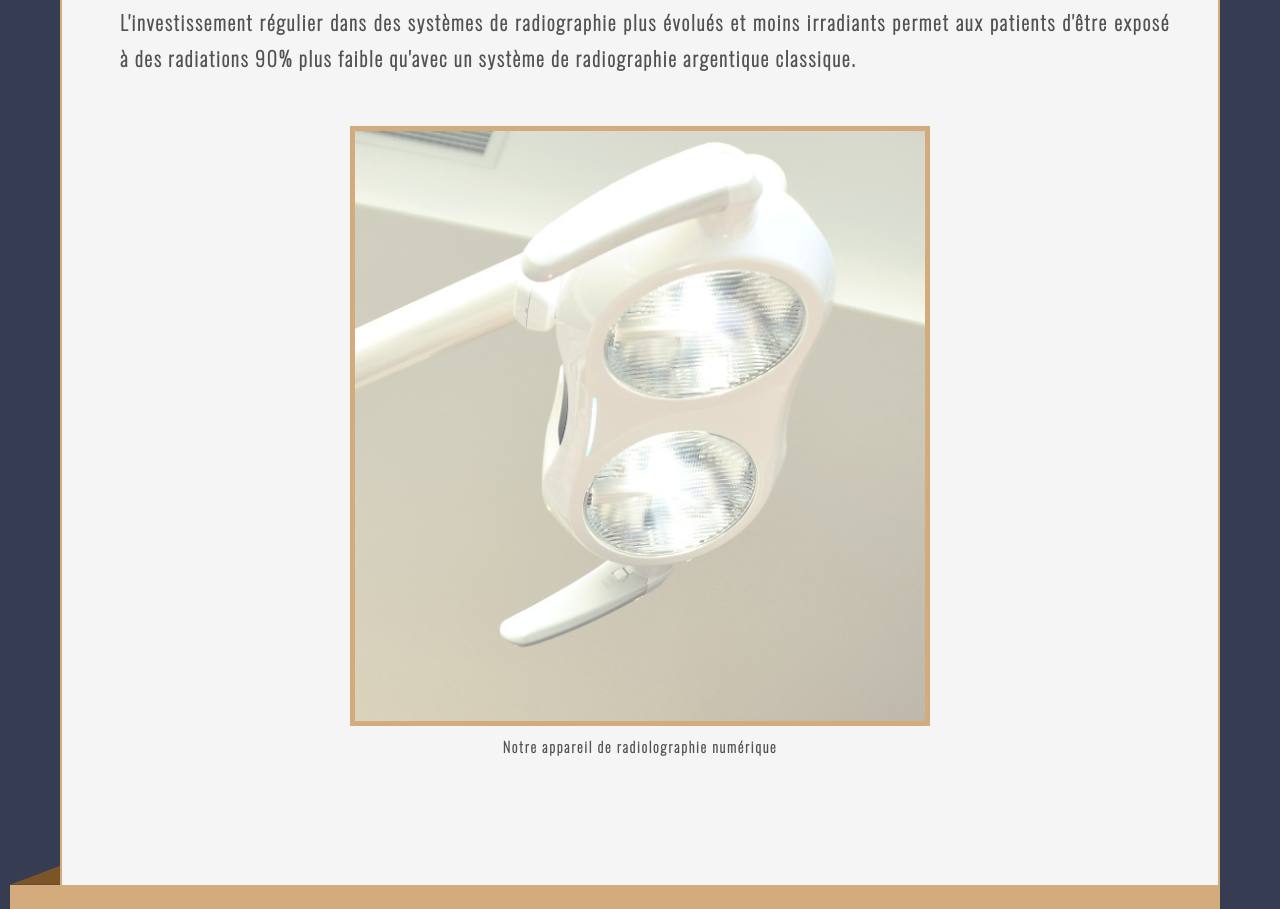
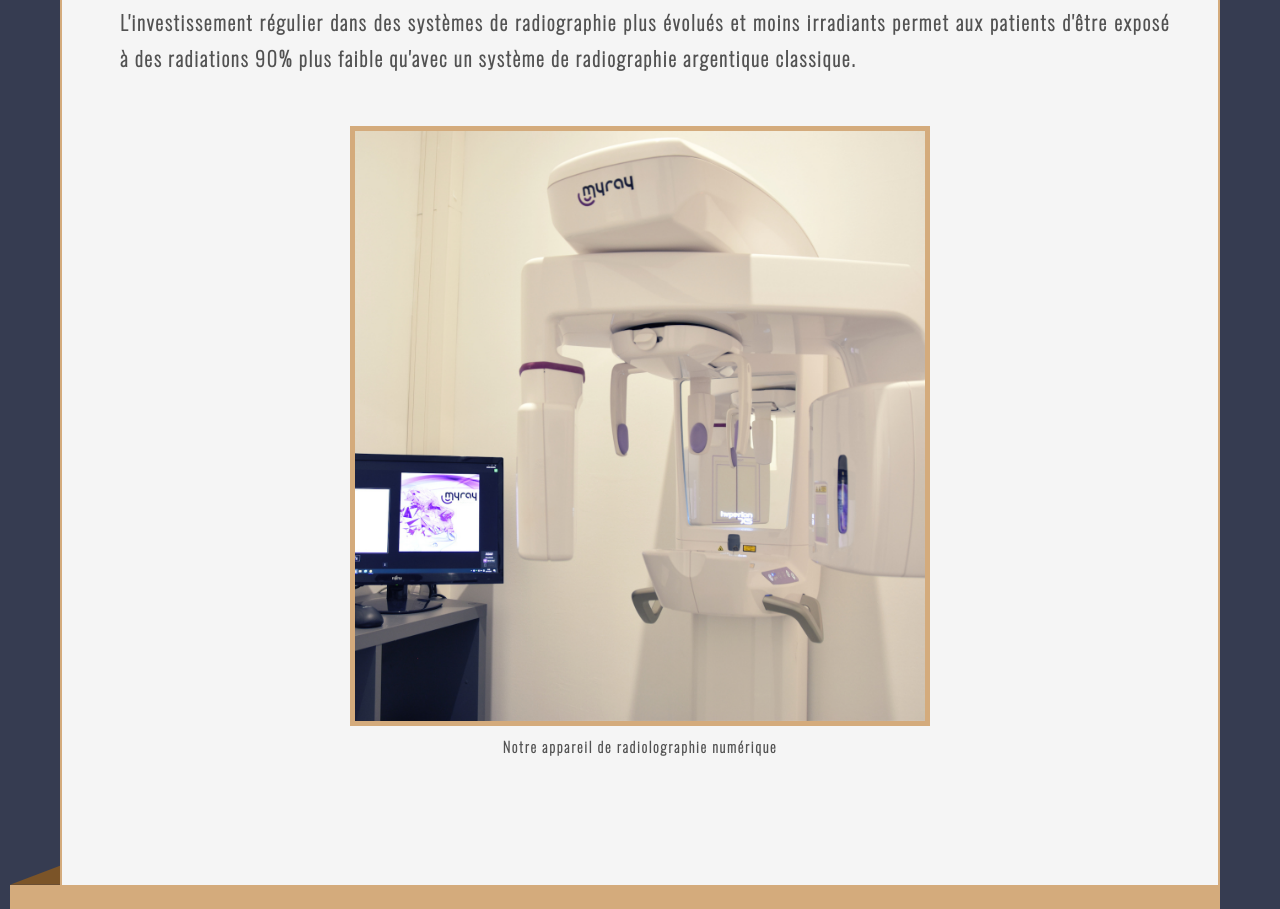
Before and after one commit to Votha-Chheng/cabinet-lenvolee, a Next.js app: page /ethique in a window 1280 px wide. Shown: the part 960-1869 px from the top of the page. Built offline with nearby package versions, Linux system fonts and the light colour scheme; a web font is replaced by a local one.

Commit message:
Partie Urgences effectuée

```diff
--- a/pages/ethique.js
+++ b/pages/ethique.js
@@ -66,7 +66,7 @@ const SoinsPage = () => {
           </ul>
           <div className="img-xray">
             <ImageModal
-              img="soins-hero"
+              img="rayon"
               border={true}
               getImgId={getImgId}
               height={mediaQuery<700 ? "400px" : "600px"}
```
Also changed, not shown: public/images/rayon-tampon.jpg (renamed from public/images/xray-tampon.jpg), public/images/rayon.jpg (renamed from public/images/xray.JPG).
